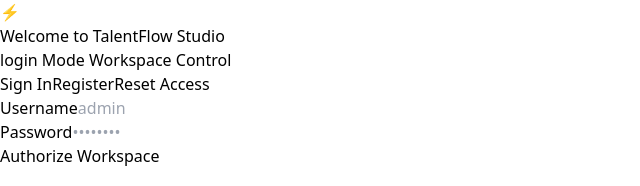
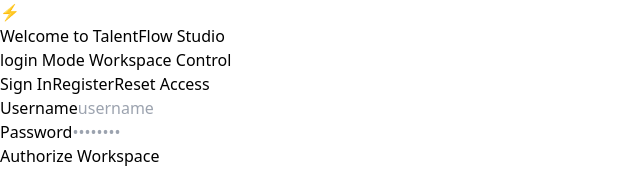
Before and after one commit to koti-pavan-kumar/ai-job-tracker, a React (Vite) app in the folder frontend/: page / in a window 1280 px wide. Shown: the top 186 px of the page, without its empty margins (0-640 px from the left). Built offline with nearby package versions, Linux system fonts and the light colour scheme.

Commit message:
Fixed Placeholders

```diff
--- a/frontend/src/App.jsx
+++ b/frontend/src/App.jsx
@@ -299,7 +299,7 @@
             {authMode !== "forgot" && (
               <div>
                 <label className="text-[10px] font-bold text-slate-500 uppercase tracking-widest block mb-1">Username</label>
-                <input type="text" value={username} onChange={e => setUsername(e.target.value)} required={authMode !== "forgot"} className="w-full bg-slate-50 border border-slate-200 rounded-xl px-4 py-2 text-sm focus:bg-white focus:outline-none" placeholder="admin" />
+                <input type="text" value={username} onChange={e => setUsername(e.target.value)} required={authMode !== "forgot"} className="w-full bg-slate-50 border border-slate-200 rounded-xl px-4 py-2 text-sm focus:bg-white focus:outline-none" placeholder="username" />
               </div>
             )}
 
```
Also changed, not shown: 1 other file (tests, documents, lock files or other folders).
